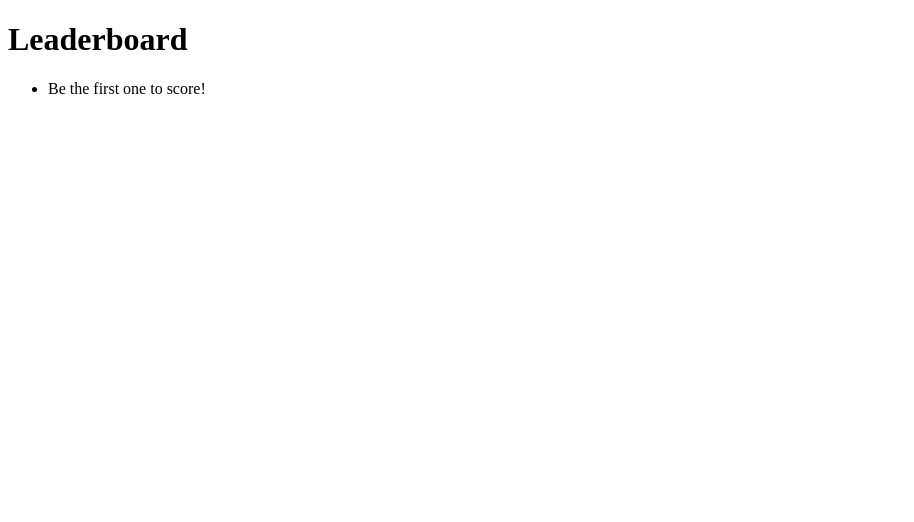
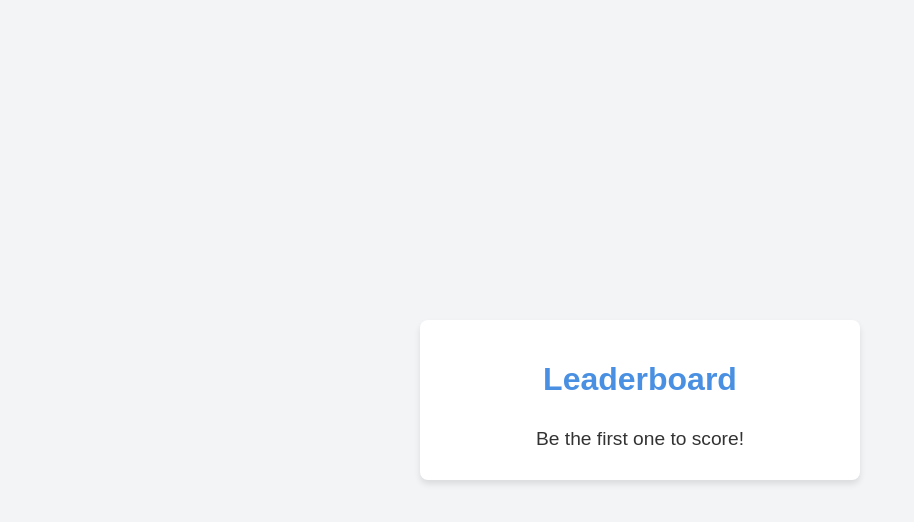
Before and after one commit to kanthorlabs/leaderboard, a website: page public/index.html in a window 1280 px wide. Shown: the whole page, without its empty margins (0-914 px from the left). Drawn offline with nearby package versions, Linux system fonts and the light colour scheme; no server answers.

Commit message:
fix: css

```diff
--- a/public/index.html
+++ b/public/index.html
@@ -4,12 +4,82 @@
     <meta charset="UTF-8" />
     <meta name="viewport" content="width=device-width, initial-scale=1.0" />
     <title>Leaderboard</title>
+
+    <style>
+      body {
+        font-family: Arial, sans-serif;
+        margin: 0;
+        padding: 0;
+        display: flex;
+        justify-content: center;
+        align-items: center;
+        min-height: 100vh;
+        background-color: #f3f4f6;
+        color: #333;
+      }
+
+      #leaderboard-container {
+        text-align: center;
+        background: #ffffff;
+        padding: 20px;
+        border-radius: 8px;
+        box-shadow: 0 4px 6px rgba(0, 0, 0, 0.1);
+        max-width: 400px;
+        width: 100%;
+      }
+
+      #leaderboard-container > div {
+        display: flex;
+        justify-content: center;
+        align-items: center;
+        flex-direction: column;
+      }
+
+      h1 {
+        font-size: 2em;
+        margin-bottom: 20px;
+        color: #4a90e2;
+      }
+
+      ul {
+        list-style: none;
+        padding: 0;
+        margin: 0;
+      }
+
+      li {
+        font-size: 1.2em;
+        margin: 10px 0;
+        display: flex;
+        justify-content: center;
+        align-items: center;
+      }
+
+      li span.rank {
+        width: 50px;
+        text-align: left;
+        font-weight: bold;
+      }
+
+      li span.text {
+        flex: 1;
+        text-align: left;
+      }
+
+      li b {
+        color: #e74c3c;
+      }
+    </style>
   </head>
   <body>
-    <h1>Leaderboard</h1>
-    <ul id="top">
-      <li>Be the first one to score!</li>
-    </ul>
+    <div id="leaderboard-container">
+      <h1>Leaderboard</h1>
+      <div>
+        <ul id="top">
+          <li>Be the first one to score!</li>
+        </ul>
+      </div>
+    </div>
 
     <!-- Include the Socket.io client script -->
     <script
@@ -44,8 +114,10 @@
 
       function render(score, highlight) {
         if (!score) return "";
-        const line = `#${score.rank} ${score.username}: ${score.score} point(s)`;
-        return highlight === score.username ? `<b>${line}</b>` : line;
+        if (highlight === score.username) {
+          return `<span class="rank"><b>#${score.rank}</b></span> <span class="text"><b>${score.username}: ${score.score} point(s)</b></span>`;
+        }
+        return `<span class="rank">#${score.rank}</span> <span class="text">${score.username}: ${score.score} point(s)</span>`;
       }
     </script>
   </body>
```
